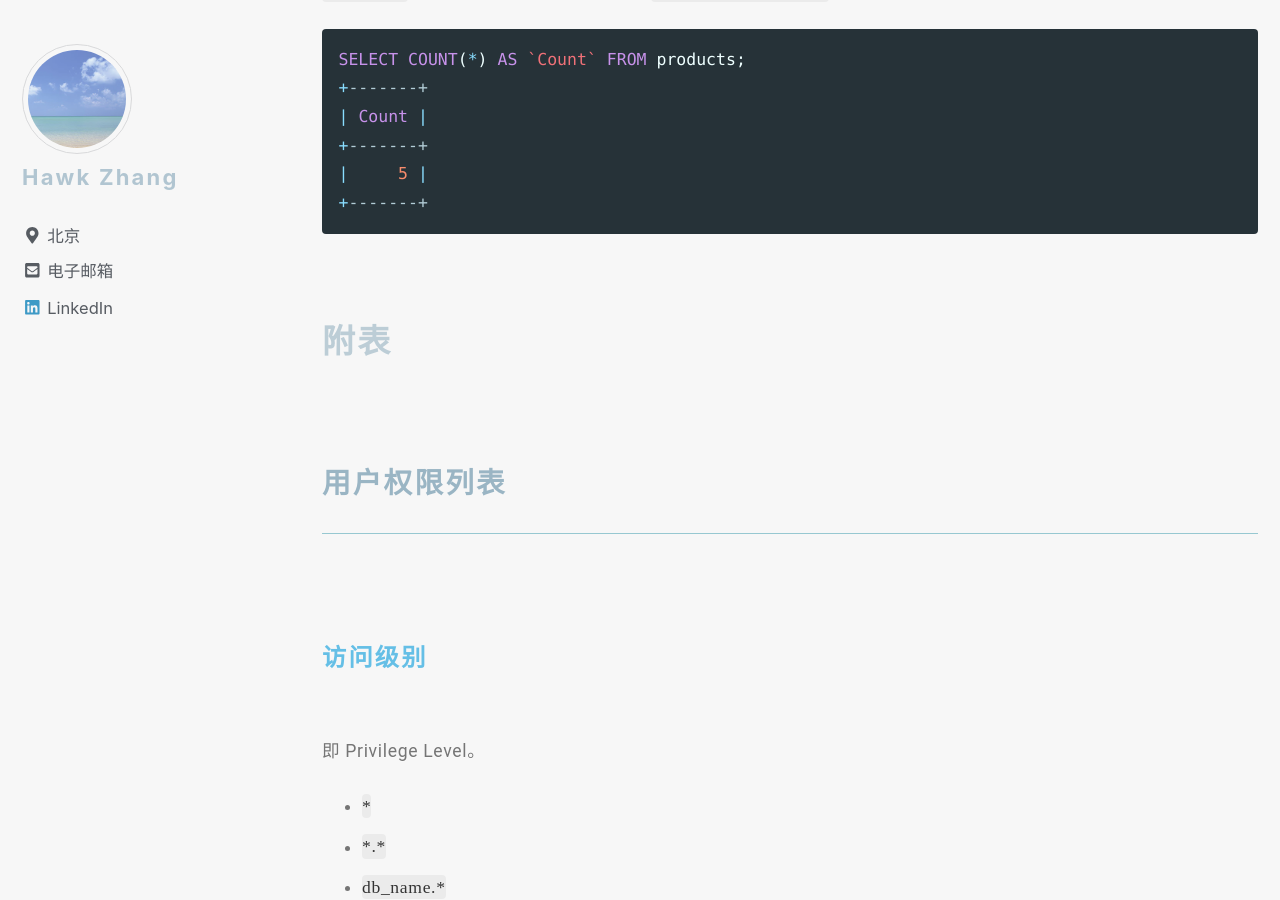
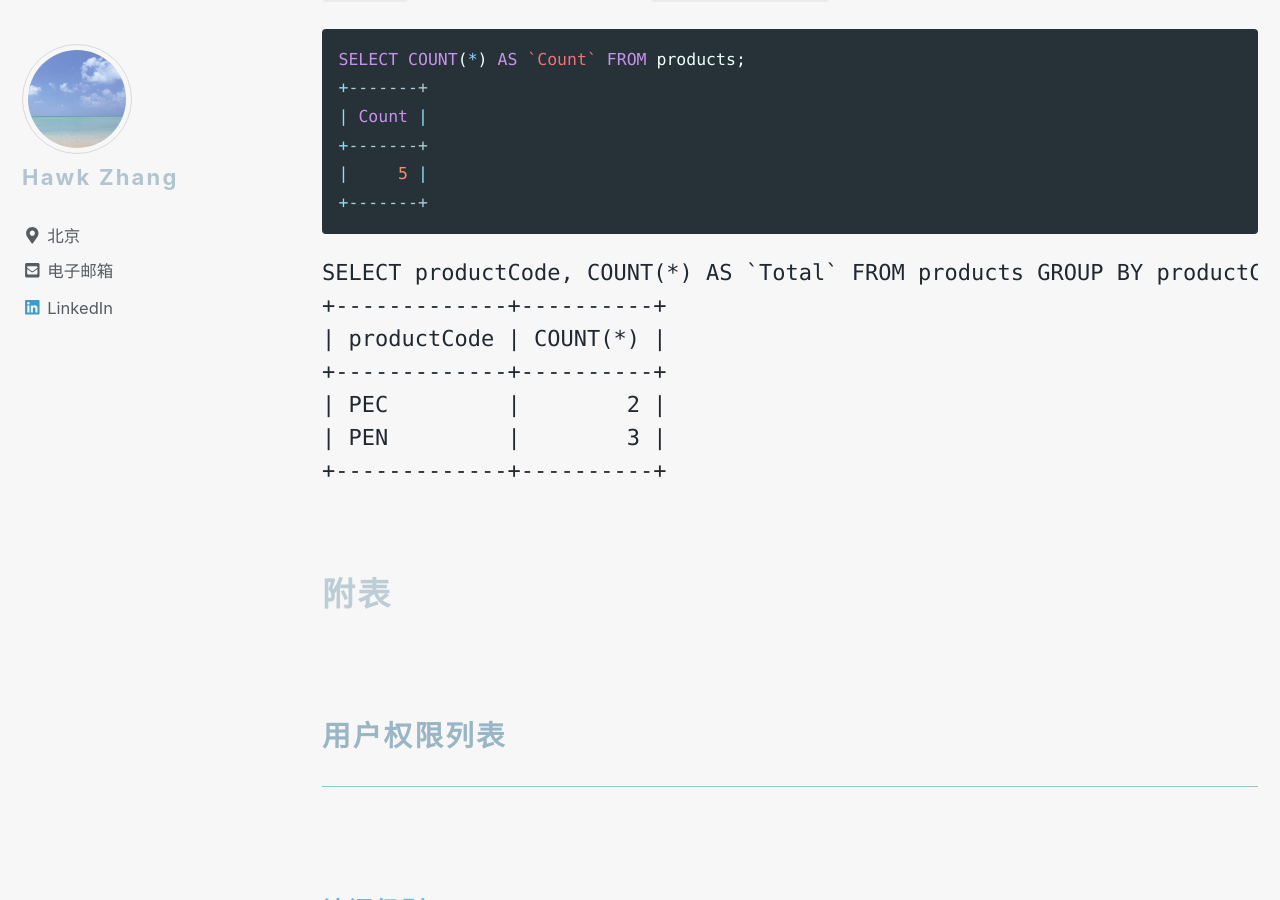
Before and after one commit to narru888/linotes_note, a Jekyll site: the page built from _posts/mysql/2016-04-02-statements.md, in a window 1280 px wide and 900 px high, scrolled down 17716 px. Built offline with Jekyll 4.4.1, drawn with Linux system fonts in a browser that asks for light colours; nearby versions of some CDN libraries; a script that is not in the unit is left out.

Commit message:
update on 2018-10-14 11:09:01 CST

````diff
--- a/_posts/mysql/2016-04-02-statements.md
+++ b/_posts/mysql/2016-04-02-statements.md
@@ -717,7 +717,15 @@
 +-------+
 ```
 
-
+```sq
+SELECT productCode, COUNT(*) AS `Total` FROM products GROUP BY productCode;
++-------------+----------+
+| productCode | COUNT(*) |
++-------------+----------+
+| PEC         |        2 |
+| PEN         |        3 |
++-------------+----------+
+```
 
 
 
````
